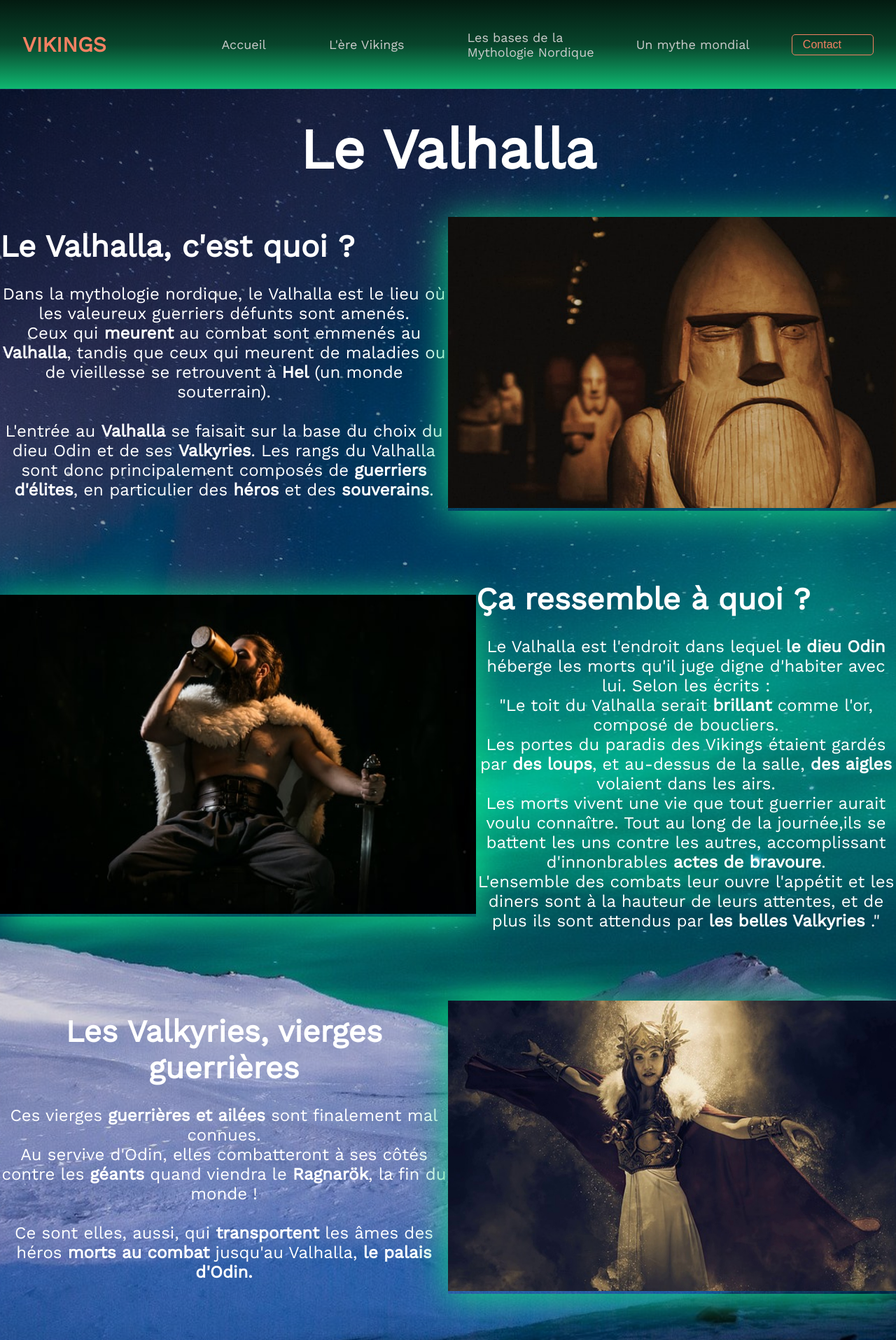
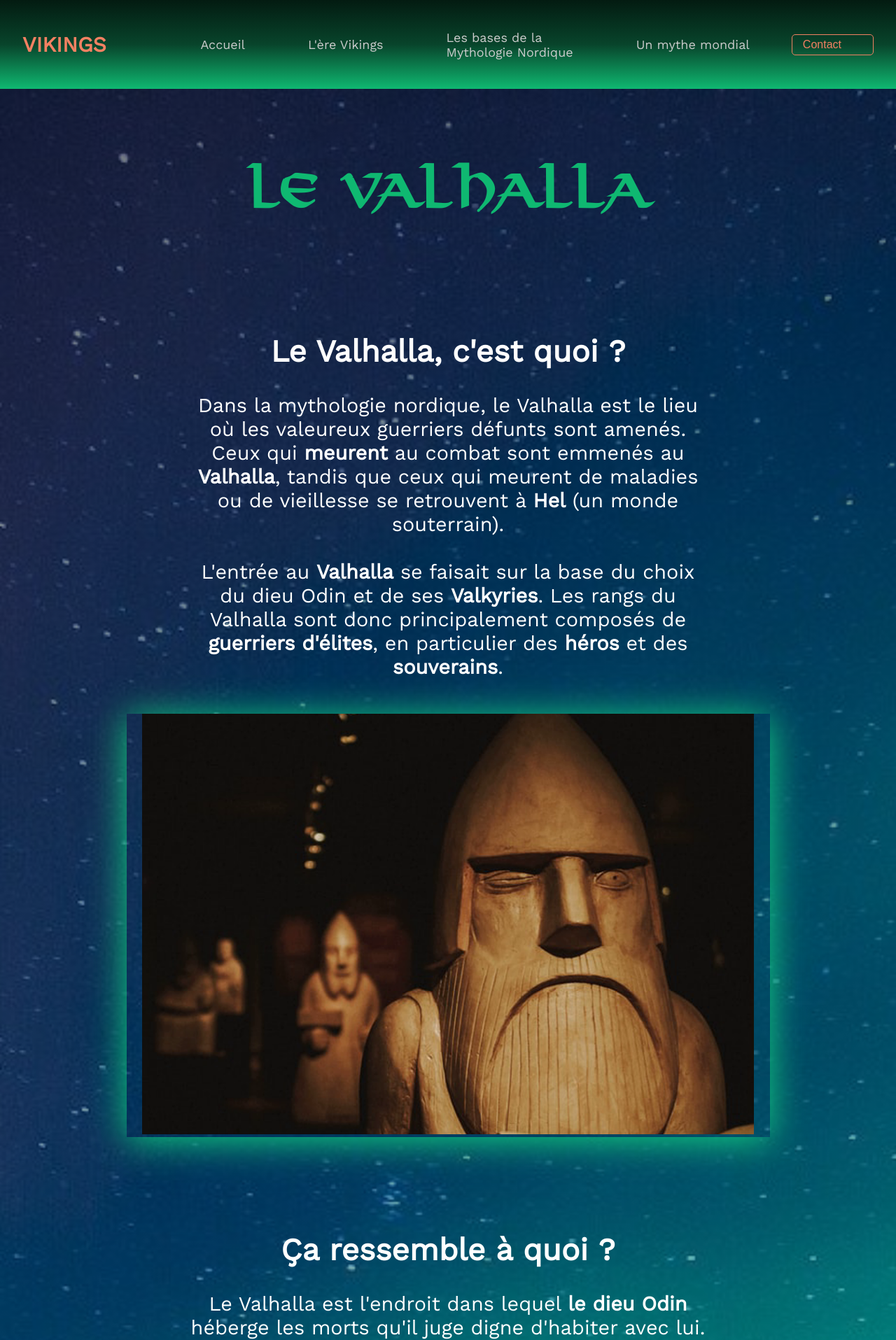
Before and after one commit to pcasier1/pcasier1.github.io, a PHP site: page /Valhalla.html in a window 1280 px wide. Shown: the top 1915 px of the page at 70% size. Run offline with PHP 8.4, Linux system fonts and the light colour scheme.

Commit message:
Update Valhalla.css

```diff
--- a/Valhalla.css
+++ b/Valhalla.css
@@ -112,6 +112,15 @@ nav li:hover .deroulant{
     background-color: rgba(15, 184, 113, 0.5);
     border-radius: 5px;
 }
+.menu-deroulant-petit2:hover {
+    border-top: 5px solid var(--orange);
+    background-color: rgba(15, 184, 113, 0.15);
+    border-radius: 5px;
+}
+.menu-deroulant-petit2:hover .deroulant{
+    background-color: rgba(15, 184, 113, 0.5);
+    border-radius: 5px;
+}
 
 .menu-deroulant a{
     padding: 42.5px 30px 42.5px ;
@@ -125,9 +134,19 @@ nav li:hover .deroulant{
 .menu-deroulant-petit:hover a{
     padding: 47.5px 30px 52.5px;
 }
+.menu-deroulant-petit2 a{
+    padding: 52.5px 30px 52.5px ;
+}
+.menu-deroulant-petit2:hover a{
+    padding: 47.5px 30px 52.5px;
+}
+.menu-deroulant-petit2 .deroulant li a{
+    padding: 15px 0 15px 5px;
+    width: 220px;
+}
 .menu-deroulant .deroulant li a{
-    padding: 15px 0;
-    width: 170px;
+    padding: 15px 0 15px 5px;
+    width: 240px;
 }
 .menu-deroulant-petit .deroulant li a{
     padding: 15px 0;
@@ -181,7 +200,10 @@ header nav .right button:hover a{
 
 }
 .sec1 .title h1{
+    margin: 75px 0px;
+    font-family: 'VIKING-N';
     font-size: 5rem;
+    color: rgba(15, 184, 113);
 }
 .sec1 .content{
     color: white;
@@ -202,6 +224,7 @@ header nav .right button:hover a{
 .sec1 p{
     font-size: 1.8rem;
     max-width: 800px;
+
 }
 
 
@@ -258,29 +281,65 @@ footer p:hover a{
     .content-bottom .left{
         max-width: 700px;
     }
-    .sec1.content-top{
+}
+@media screen and (max-width: 740px){
+    header{
+        font-size: 0.5em;
+    }
+    header nav .right {
+        flex-direction: column;
+        width: 95%;
+    }
+    header nav .right a{
+        margin: 0;
+    }
+    .menu-deroulant:hover .deroulant{
+        background-color: rgb(15, 184, 113);
+        border-radius: 5px;
+    }
+    .menu-deroulant-petit:hover .deroulant{
+        background-color: rgb(15, 184, 113);
+        border-radius: 5px;
+    }
+    .menu-deroulant-petit2:hover .deroulant{
+        background-color: rgb(15, 184, 113);
+        border-radius: 5px;
+    }
+}
+@media screen and (max-width: 1650px){
+    .content {
+        margin: 35px;
+    }
+    .content img{
+        width: 95%;
+        height: 95%;
+    }
+    .content-top{
        flex-direction: column;
     }
-    .sec1.content-center{
+    .content-center{
        flex-direction: column-reverse;
     }
-    .sec1.content-bottom{
+    .content-bottom{
         flex-direction: column;
     }
-    .sec1.content-top .left{
+    .content-top .left{
         display: flex;
         flex-direction: column;
         align-items: center;
+        margin-bottom: 50px;
     }
-    .sec1.content-center .right{
+    .content-center .right{
        display: flex;
        flex-direction: column;
        align-items: center;
+       margin-bottom: 50px;
     }
-    .sec1.content-bottom .left{
+    .content-bottom .left{
         display: flex;
         flex-direction: column;
         align-items: center;
+        margin-bottom: 50px;
     }
     .sec1 .container{
         width: 100%;
@@ -288,24 +347,21 @@ footer p:hover a{
     }
     .sec1 p{
         max-width: 900px;
-        font-size: 1.5em;
+        margin: 0 30px;
     }
-    .sec1 .titre{
+    .sec1 .title h1{
         justify-content: center;
         flex-direction: column;
+        font-size: 4rem;
+    }
+    .sec1 h2 {
+        margin: 0 2px;
     }
 }
+
 @media screen and (max-width: 640px){
-    header{
-        font-size: 0.5em;
-    }
-    header nav .right {
-        flex-direction: column;
-        width: 95%;
-    }
-
     footer{
-        justify-content: center;
+        justify-content:flex-start;
     }
     footer .column{
         width: 80%;
```
